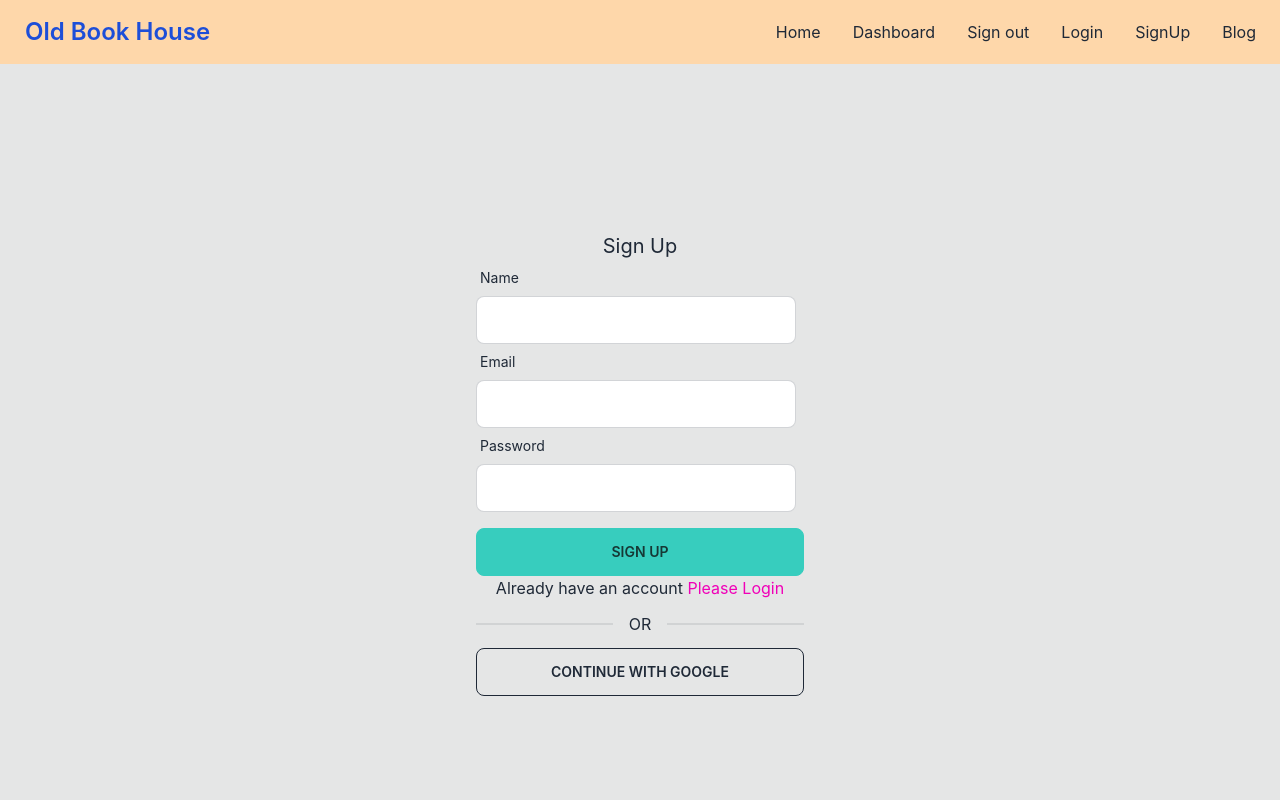
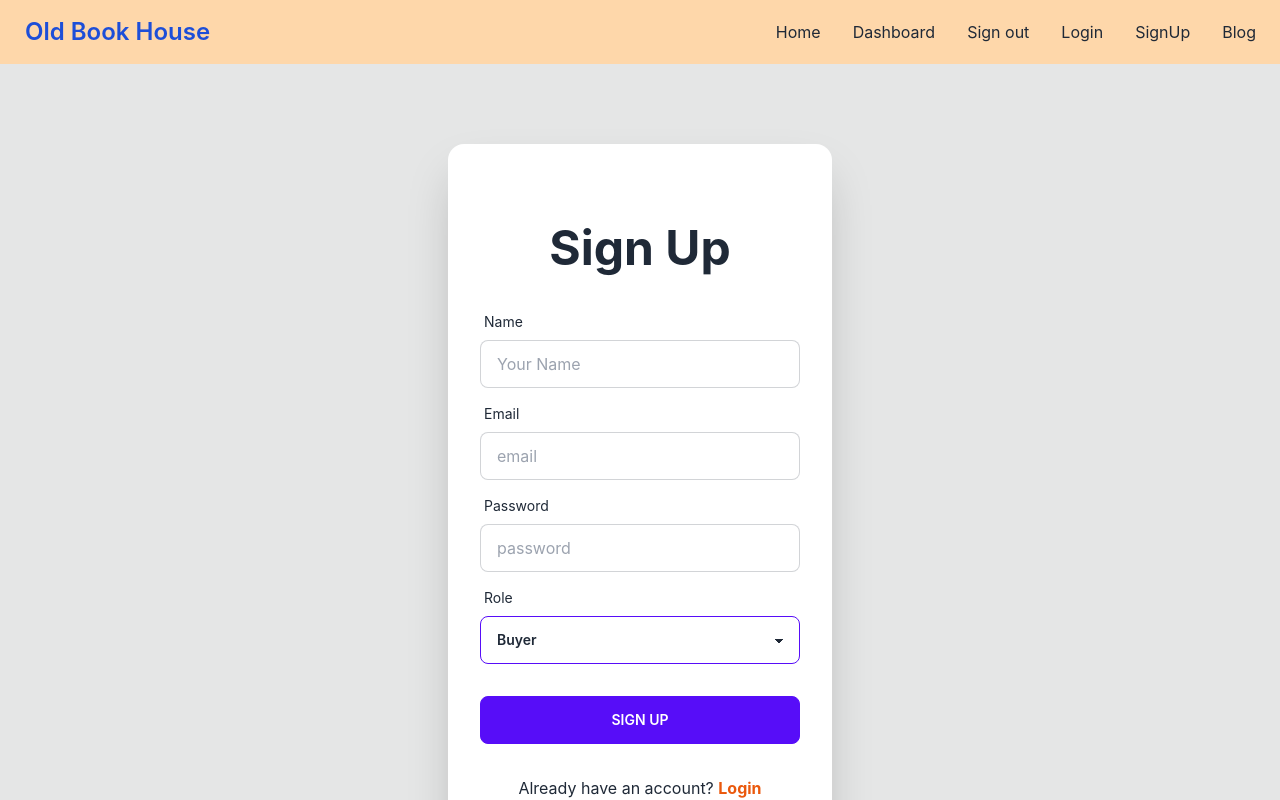
Before and after one commit to Shantaroy07/reused-products-client, a React (Create React App) app: page /signup in a window 1280 px wide. Shown: the top 800 px of the page. Built offline with nearby package versions, Linux system fonts and the light colour scheme; no server answers.

Commit message:
signup added

```diff
--- a/src/App.js
+++ b/src/App.js
@@ -1,3 +1,4 @@
+import { Toaster } from 'react-hot-toast';
 import { RouterProvider } from 'react-router-dom';
 import './App.css';
 import router from './Router/Router';
@@ -7,7 +8,7 @@
 
     <div className="  App container mx-auto bg-base-300">
       <RouterProvider router={router}></RouterProvider>
-
+      <Toaster></Toaster>
     </div>
   );
 }
--- a/src/Pages/Login/Login.js
+++ b/src/Pages/Login/Login.js
@@ -35,39 +35,8 @@
     }
 
     return (
-        <div className='h-[800px] flex justify-center items-center'>
-            <div className='w-96 p-7'>
-                <h2 className='text-xl text-center'>Login</h2>
-                <form onSubmit={handleSubmit(handleLogin)}>
-                    <div className="form-control w-full max-w-xs">
-                        <label className="label"> <span className="label-text">Email</span></label>
-                        <input type="text"
-                            {...register("email", {
-                                required: "Email Address is required"
-                            })}
-                            className="input input-bordered w-full max-w-xs" />
-                        {errors.email && <p className='text-red-600'>{errors.email?.message}</p>}
-                    </div>
-                    <div className="form-control w-full max-w-xs">
-                        <label className="label"> <span className="label-text">Password</span></label>
-                        <input type="password"
-                            {...register("password", {
-                                required: "Password is required",
-                                minLength: { value: 6, message: 'Password must be 6 characters or longer' }
-                            })}
-                            className="input input-bordered w-full max-w-xs" />
-                        <label className="label"> <span className="label-text">Forget Password?</span></label>
-                        {errors.password && <p className='text-red-600'>{errors.password?.message}</p>}
-                    </div>
-                    <input className='btn btn-accent w-full' value="Login" type="submit" />
-                    <div>
-                        {loginError && <p className='text-red-600'>{loginError}</p>}
-                    </div>
-                </form>
-                <p>New User <Link className='text-secondary' to="/signup">Create new Account</Link></p>
-                <div className="divider">OR</div>
-                <button className='btn btn-outline w-full'>CONTINUE WITH GOOGLE</button>
-            </div>
+        <div>
+
         </div>
     );
 };
--- a/src/Pages/SignUp/SignUp.js
+++ b/src/Pages/SignUp/SignUp.js
@@ -1,43 +1,46 @@
 import React, { useContext, useState } from 'react';
-import { useForm } from 'react-hook-form';
+
 import toast from 'react-hot-toast';
 import { Link, useNavigate } from 'react-router-dom';
 import { AuthContext } from '../../Shared/AuthProvider';
 
 const SignUp = () => {
-    const { register, handleSubmit, formState: { errors } } = useForm();
+
     const { createUser, updateUser } = useContext(AuthContext);
-    const [signUpError, setSignUPError] = useState('');
-    const [createdUserEmail, setCreatedUserEmail] = useState('')
 
     const navigate = useNavigate();
 
+    const handleSignUp = event => {
+        event.preventDefault();
+        const form = event.target;
+        const email = form.email.value;
+        const password = form.password.value;
+        const name = form.name.value;
+        const role = form.role.value;
 
-    const handleSignUp = (data) => {
-        setSignUPError('');
-        createUser(data.email, data.password)
+
+        createUser(email, password)
             .then(result => {
                 const user = result.user;
                 console.log(user);
                 toast('User Created Successfully.')
                 const userInfo = {
-                    displayName: data.name
+                    displayName: name
                 }
                 updateUser(userInfo)
                     .then(() => {
-                        saveUser(data.name, data.email);
+                        saveUser(name, email, role);
                     })
                     .catch(err => console.log(err));
             })
             .catch(error => {
                 console.log(error)
-                setSignUPError(error.message)
+
             });
-        navigate('/');
+        navigate('/')
     }
-
-    const saveUser = (name, email) => {
-        const user = { name, email };
+    const saveUser = (name, email, role, password) => {
+        const user = { name, email, role, password };
         fetch('http://localhost:5000/users', {
             method: 'POST',
             headers: {
@@ -47,47 +50,55 @@
         })
             .then(res => res.json())
             .then(data => {
-                setCreatedUserEmail(email);
+                console.log(data)
             })
     }
 
 
 
+
+
     return (
-        <div className='h-[800px] flex justify-center items-center'>
-            <div className='w-96 p-7'>
-                <h2 className='text-xl text-center'>Sign Up</h2>
-                <form onSubmit={handleSubmit(handleSignUp)}>
-                    <div className="form-control w-full max-w-xs">
-                        <label className="label"> <span className="label-text">Name</span></label>
-                        <input type="text" {...register("name", {
-                            required: "Name is Required"
-                        })} className="input input-bordered w-full max-w-xs" />
-                        {errors.name && <p className='text-red-500'>{errors.name.message}</p>}
+        <div className="hero w-full my-20">
+
+            <div className="card flex-shrink-0 w-full max-w-sm shadow-2xl bg-base-100 py-20">
+                <h1 className="text-5xl text-center font-bold">Sign Up</h1>
+                <form onSubmit={handleSignUp} className="card-body">
+                    <div className="form-control">
+                        <label className="label">
+                            <span className="label-text">Name</span>
+                        </label>
+                        <input type="text" name='name' placeholder="Your Name" className="input input-bordered" />
                     </div>
-                    <div className="form-control w-full max-w-xs">
-                        <label className="label"> <span className="label-text">Email</span></label>
-                        <input type="email" {...register("email", {
-                            required: true
-                        })} className="input input-bordered w-full max-w-xs" />
-                        {errors.email && <p className='text-red-500'>{errors.email.message}</p>}
+
+                    <div className="form-control">
+                        <label className="label">
+                            <span className="label-text">Email</span>
+                        </label>
+                        <input type="text" name='email' placeholder="email" className="input input-bordered" required />
                     </div>
-                    <div className="form-control w-full max-w-xs">
-                        <label className="label"> <span className="label-text">Password</span></label>
-                        <input type="password" {...register("password", {
-                            required: "Password is required",
-                            minLength: { value: 6, message: "Password must be 6 characters long" },
-                            pattern: { value: /(?=.*[A-Z])(?=.*[!@#$&*])(?=.*[0-9])/, message: 'Password must have uppercase, number and special characters' }
-                        })} className="input input-bordered w-full max-w-xs" />
-                        {errors.password && <p className='text-red-500'>{errors.password.message}</p>}
+                    <div className="form-control">
+                        <label className="label">
+                            <span className="label-text">Password</span>
+                        </label>
+                        <input type="password" name='password' placeholder="password" className="input input-bordered" required />
+
                     </div>
-                    <input className='btn btn-accent w-full mt-4' value="Sign Up" type="submit" />
-                    {signUpError && <p className='text-red-600'>{signUpError}</p>}
+                    <div className="form-control">
+                        <label className="label">
+                            <span className="label-text">Role</span>
+                        </label>
+                        <select name='role' className="select select-primary w-full max-w-xs">
+                            <option defaultValue>Buyer</option>
+                            <option>Seller</option>
+
+                        </select>
+                    </div>
+                    <div className="form-control mt-6">
+                        <input className="btn btn-primary" type="submit" value="Sign Up" />
+                    </div>
                 </form>
-                <p>Already have an account <Link className='text-secondary' to="/login">Please Login</Link></p>
-                <div className="divider">OR</div>
-                <button className='btn btn-outline w-full'>CONTINUE WITH GOOGLE</button>
-
+                <p className='text-center'>Already have an account? <Link className='text-orange-600 font-bold' to="/login">Login</Link> </p>
             </div>
         </div>
     );
```
